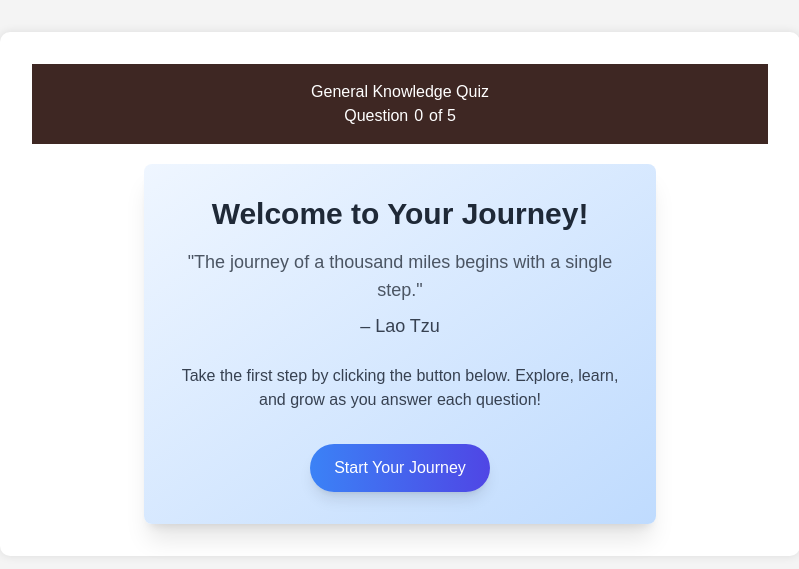
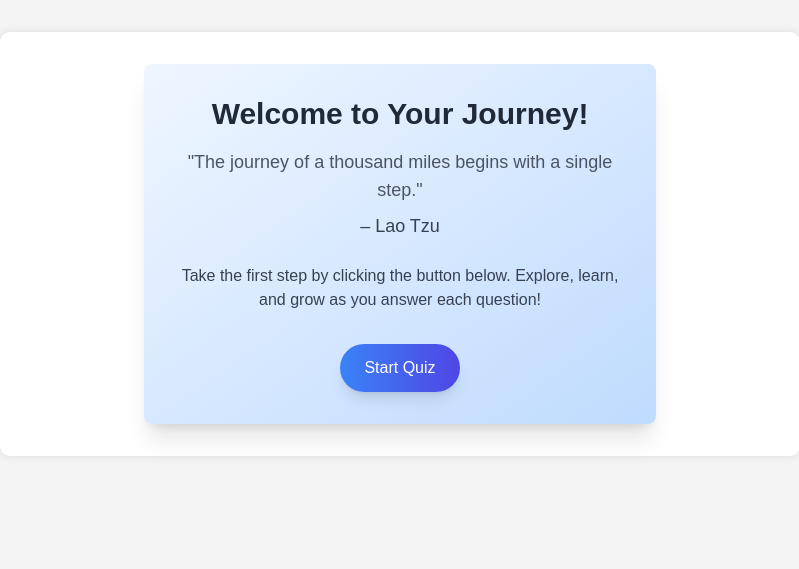
Before and after one commit to Gbayilo/geeby_quiz_application, a Flask app: page /general_knowledge in a window 1280 px wide. Shown: the top 569 px of the page, without its empty margins (240-1039 px from the left). Run offline with Flask 3, Linux system fonts and the light colour scheme; some libraries are stand-ins or nearby versions.

Commit message:
fix: fix bugs on the quiz taking page

```diff
--- a/frontend/templates/general_knowledge.html
+++ b/frontend/templates/general_knowledge.html
@@ -10,11 +10,6 @@
 <body>
 
     <div class="quiz-container">
-        <div class="quiz-header mb-5">
-            <h2>General Knowledge Quiz</h2>
-            <p>Question <input id="current_question" value="0" class="w-3 text-center bg-inherit focus:outline-none focus:ring-0" readonly> of 5</p>
-        </div>
-
         <div>
               <!-- Start Screen -->
               <div class="quiz_div text-center p-8 bg-gradient-to-br from-blue-50 to-blue-200 rounded-lg shadow-xl max-w-lg mx-auto">
@@ -28,7 +23,7 @@
                 </p>
                 <button
                   class="next_btn bg-gradient-to-r from-blue-500 to-indigo-600 text-white px-6 py-3 rounded-full shadow-lg transform hover:scale-105 hover:shadow-2xl transition-all duration-300 ease-in-out">
-                  Start Your Journey
+                  Start Quiz
                 </button>
 
               </div>
@@ -37,6 +32,10 @@
         <div class="flex flex-col gap-5">
             <!-- Question 1 -->
             <div class="quiz_div">
+                <div class="quiz-header mb-5">
+                    <h2>General Knowledge Quiz</h2>
+                    <p>Question <input id="current_question" value="1" class="w-3 text-center bg-inherit focus:outline-none focus:ring-0" readonly> of 5</p>
+                </div>
                 <div class="quiz-question font-semibold mb-2">
                     <h3>1. What is the capital of Canada?</h3>
                 </div>
@@ -56,6 +55,10 @@
 
             <!-- Question 2 -->
             <div class="quiz_div">
+                <div class="quiz-header mb-5">
+                    <h2>General Knowledge Quiz</h2>
+                    <p>Question <input id="current_question" value="2" class="w-3 text-center bg-inherit focus:outline-none focus:ring-0" readonly> of 5</p>
+                </div>
                 <div class="quiz-question font-semibold mb-2">
                     <h3>2. What currency is used in Japan?</h3>
                 </div>
@@ -75,6 +78,10 @@
 
             <!-- Question 3 -->
             <div class="quiz_div">
+                <div class="quiz-header mb-5">
+                    <h2>General Knowledge Quiz</h2>
+                    <p>Question <input id="current_question" value="3" class="w-3 text-center bg-inherit focus:outline-none focus:ring-0" readonly> of 5</p>
+                </div>
                 <div class="quiz-question font-semibold mb-2">
                     <h3>3. What is the tallest mountain in the world?</h3>
                 </div>
@@ -94,6 +101,10 @@
 
             <!-- Question 4 -->
             <div class="quiz_div">
+                  <div class="quiz-header mb-5">
+                <h2>General Knowledge Quiz</h2>
+                <p>Question <input id="current_question" value="4" class="w-3 text-center bg-inherit focus:outline-none focus:ring-0" readonly> of 5</p>
+            </div>
                 <div class="quiz-question font-semibold mb-2">
                     <h3>4. Who wrote the play "Romeo and Juliet"?</h3>
                 </div>
@@ -113,6 +124,10 @@
 
             <!-- Question 5 -->
             <div class="quiz_div">
+                <div class="quiz-header mb-5">
+                    <h2>General Knowledge Quiz</h2>
+                    <p>Question <input id="current_question" value="5" class="w-3 text-center bg-inherit focus:outline-none focus:ring-0" readonly> of 5</p>
+                </div>
                 <div class="quiz-question font-semibold mb-2">
                     <h3>5. Who painted the Mona Lisa?</h3>
                 </div>
```
